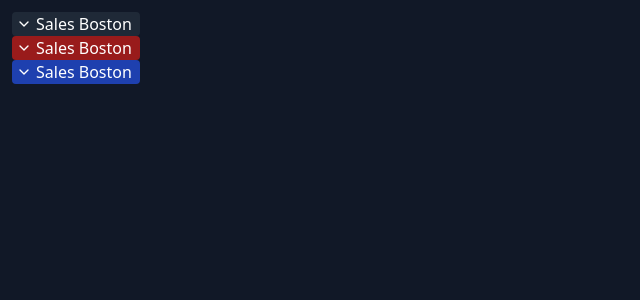
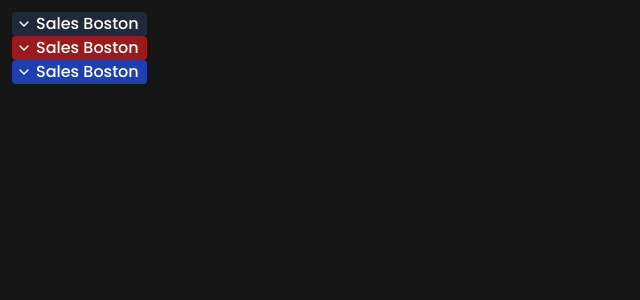
Before and after one commit to thaotram/nextjs-blog, a Next.js app: page / in a window 1280 px wide. Shown: the top 300 px of the page, without its empty margins (0-640 px from the left). Built offline with nearby package versions, Linux system fonts and the light colour scheme.

Commit message:
feat(globals): add font-family

```diff
--- a/styles/globals.css
+++ b/styles/globals.css
@@ -1,5 +1,10 @@
-@import "./tailwind";
+@import './tailwind';
+@import url('https://fonts.googleapis.com/css2?family=Poppins:wght@200;300;500;700;900&display=swap');
+
+* {
+    font-family: 'Poppins', sans-serif;
+}
 
 body {
-    @apply bg-gray-900;
+    @apply bg-gray-darkest;
 }
```
